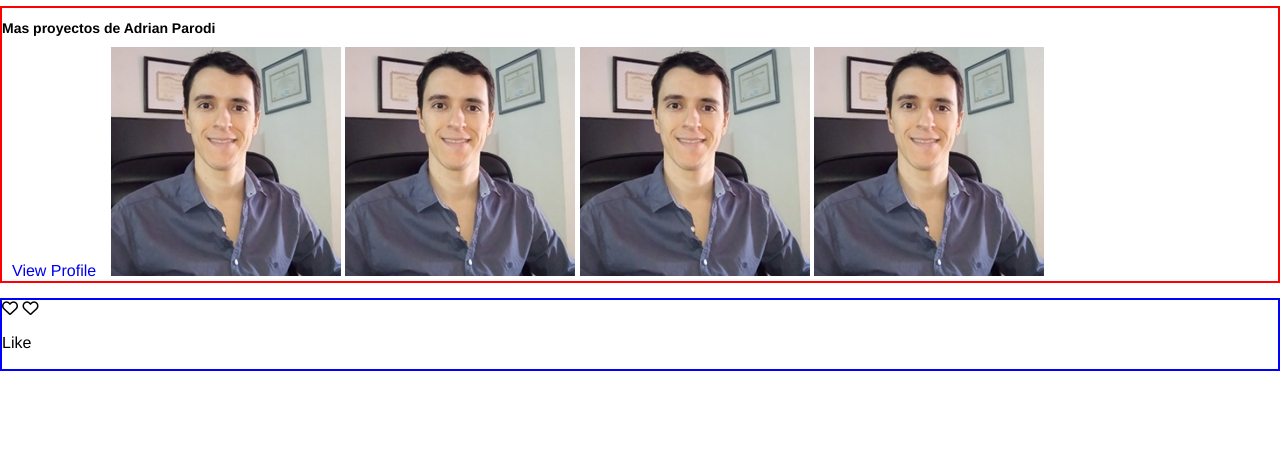
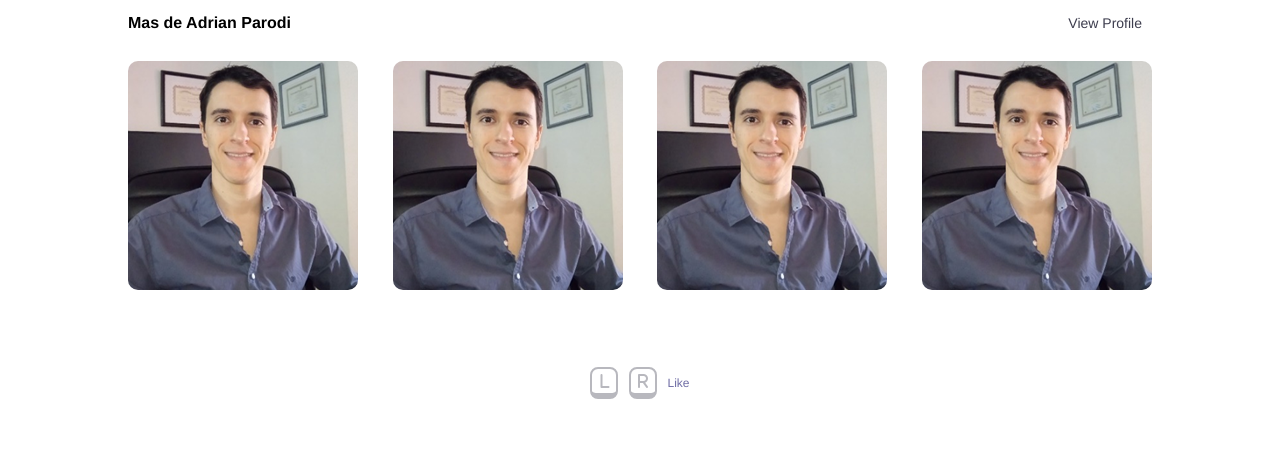
Before and after one commit to AdrianParodi/image-based-web-project, a plain HTML site: page index.html in a window 1280 px wide. Shown: the part 1114-1576 px from the top of the page. Before the commit the page ends 1495 px from the top, so only its background shows below. Drawn offline with Linux system fonts and the light colour scheme.

Commit message:
Proyecto entregado al profe

```diff
--- a/css/styles.css
+++ b/css/styles.css
@@ -30,6 +30,7 @@ header{
     z-index: 1000; /* Z-index alto para que el header esté encima de otros elementos */
     background-color: rgb(255,255,255);
     margin-bottom: 10px;
+    /* border: 2px solid green; */
 }
 
 .header-left{
@@ -42,13 +43,17 @@ header{
 .header-2{
     display: flex;
     flex-direction: column;
-    justify-content: center;
-    align-items: left;
+    justify-content: left;
+    align-items:start;
+    height: 40px;
+    margin-left: 12px;
 }
 
 .next-to-hero{
     display: flex;
     align-items: center;
+    height: 15px;
+    margin-top: 5px;
 }
 
 .header-right{
@@ -59,8 +64,8 @@ header{
 }
 
 .green-circle {
-    width: 10px;
-    height: 10px;
+    width: 8px;
+    height: 8px;
     background-color: rgb(77,170,87);
     border: none;
     border-radius: 50%;
@@ -113,7 +118,7 @@ header{
 }
 
 section{
-    border: 2px solid red;
+    /* border: 2px solid red; */
     margin: 5px 0px;
 }
 
@@ -141,19 +146,13 @@ section{
 
 }
 
-footer{
-    margin: 10px 0px;
-    border: 2px blue solid;
-}
-
-div{
+/* div{
     border: 2px black solid;
-}
+} */
 
 .div-con-linea{
     display: flex;
     width:100%;
-
 }
 
 .line-left, .line-right {
@@ -174,6 +173,59 @@ div{
     margin-right: 100px;
 }
 
+
+/* Sección de Proyectos */
+.proyecto{
+    display: flex;
+    justify-content: space-between;
+    flex-direction: column;
+}
+
+.contenido-proyecto{
+    display: flex;
+    align-items: center;
+    justify-content: space-between;
+    margin: 0px 10% 10px 10%;
+}
+
+.proyect-img{
+    border-radius: 10px;
+}
+
+
+/* SECCION FOOTER */
+footer{
+    display: flex;
+    margin: 40px 0px;
+    /* border: 2px blue solid; */
+    padding: 20px 580px;
+    justify-content: space-evenly;
+    align-items: center;
+}
+
+.contenedor-cuadrado{
+    display: inline-flex;
+    align-items: center;
+    justify-content: center;
+    color: rgb(184,184,190);
+    border: 2px solid rgb(184,184,190);
+    border-bottom: 6px solid rgb(184,184,190);
+    padding: 8px;
+    width: 8px;
+    height: 8px;
+    border-radius: 8px;
+}
+
+.like{
+    color: rgb(111,109,165);
+    font-size: 12px;
+    font-weight: 400;
+}
+
+
+
+/* AJUSTES GENERALES */
+
 h1{
     font-size: 20px;
     font-weight: 500;
@@ -182,6 +234,14 @@ h1{
 h2{
     font-size: 14px;
     font-weight: 600;
+    line-height: 10px;
+    margin: 4px 0px 4px 0px;
+}
+
+h3{
+    font-size: 16px;
+    font-weight: 700;
+    line-height: 24px;
 }
 
 a{
@@ -200,3 +260,9 @@ a{
     font-size: 12px;
     font-weight: 500;
 }
+
+.view-profile-link{
+    color: rgb(61,61,78);
+    font-size: 14px;
+    font-weight: 400;
+}
--- a/index.html
+++ b/index.html
@@ -61,7 +61,7 @@
         <div class="vertical-icons">
             <div class="contenedor-iconos">
                 <a href="https://www.linkedin.com/in/adrian-parodi" target="_blank">
-                    <i class="fa-solid fa-info icon-color"></i>
+                    <i class="fa-regular fa-comment icon-color"></i>
                 </a>
             </div>
 
@@ -73,7 +73,7 @@
 
             <div class="contenedor-iconos">
                 <a href="https://www.linkedin.com/in/adrian-parodi" target="_blank">
-                    <i class="fa-regular fa-bookmark icon-color"></i>
+                    <i class="fa-solid fa-info icon-color"></i>
                 </a>
             </div>
 
@@ -91,26 +91,37 @@
         <h1>Adrian Parodi</h1>
         <a href="https://www.linkedin.com/in/adrian-parodi" target="_blank">
             <button class="getintouch-button">
-                <i class="fa-regular fa-envelope"></i>
+                <!-- <i class="fa-regular fa-envelope"></i> -->
                 Get in touch</button>
         </a>
     </section>
 
 
-    <section>
-        <h2>Mas proyectos de Adrian Parodi</h2>
-        <a href="https://github.com/Adrieto">View Profile</a>
+    <!-- Seccion con los proyectos -->
+    <section class="proyecto">
+        <div class="contenido-proyecto">
+            <h3>Mas de Adrian Parodi</h3>
+            <a class="view-profile-link" href="https://github.com/Adrieto" target="_blank">View Profile</a>
+        </div>
 
-        <img src="./img/CV.png" alt="proyecto1">
-        <img src="./img/CV.png" alt="proyecto2">
-        <img src="./img/CV.png" alt="proyecto3">
-        <img src="./img/CV.png" alt="proyecto4">
+        <div class="contenido-proyecto">
+            <img class="proyect-img" src="./img/CV.png" alt="proyecto1">
+            <img class="proyect-img" src="./img/CV.png" alt="proyecto2">
+            <img class="proyect-img" src="./img/CV.png" alt="proyecto3">
+            <img class="proyect-img" src="./img/CV.png" alt="proyecto4">
+        </div>
     </section>
 
     <footer>
-        <i class="fa-regular fa-heart"></i>
-        <i class="fa-regular fa-heart"></i>
-        <p>Like</p>
+        <div class="contenedor-cuadrado">
+            <i class="fa-solid fa-l"></i>
+        </div>
+        <div class="contenedor-cuadrado">
+            <i class="fa-solid fa-r"></i>
+        </div>
+
+        <p class="like">Like</p>
+
     </footer>
 
 </body>
```
